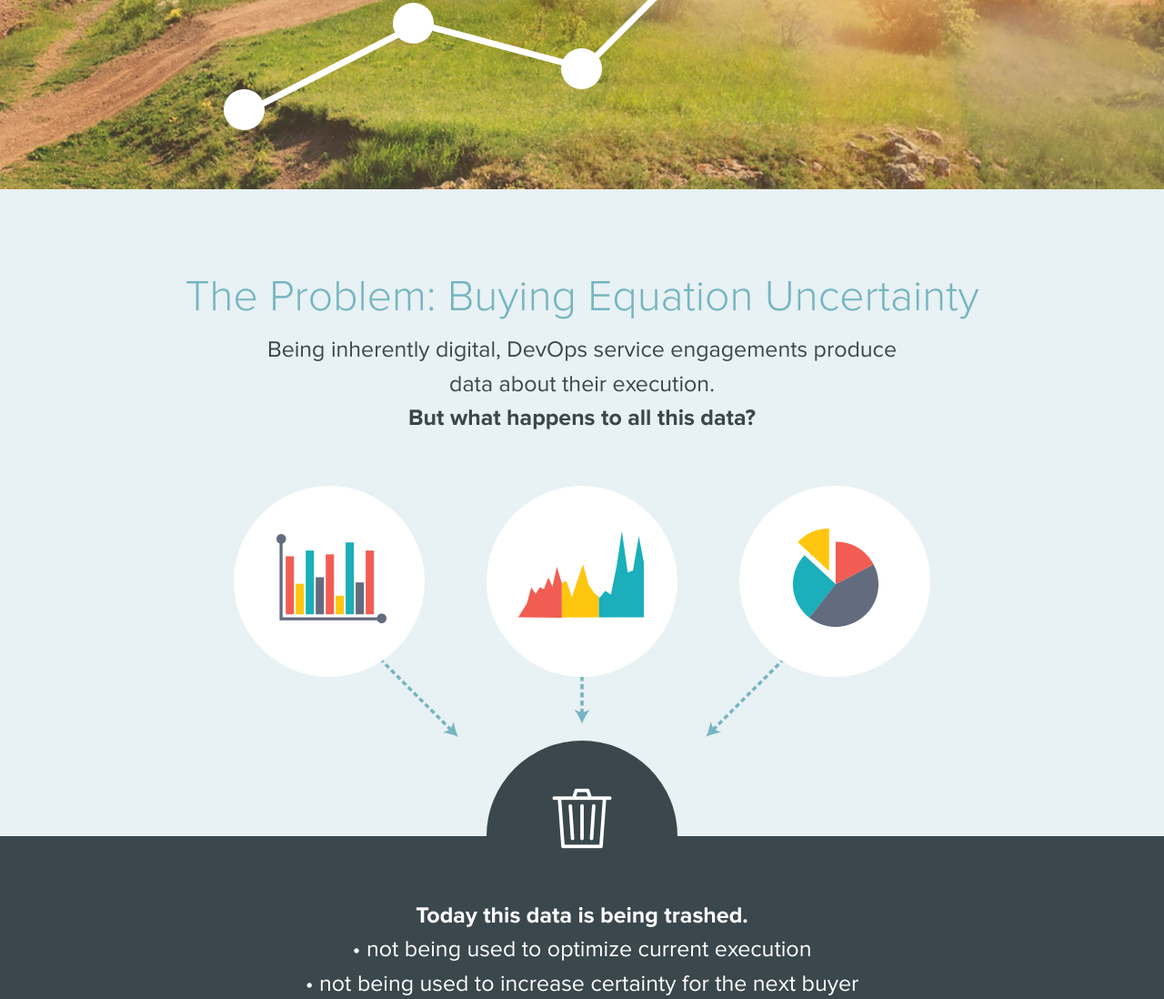
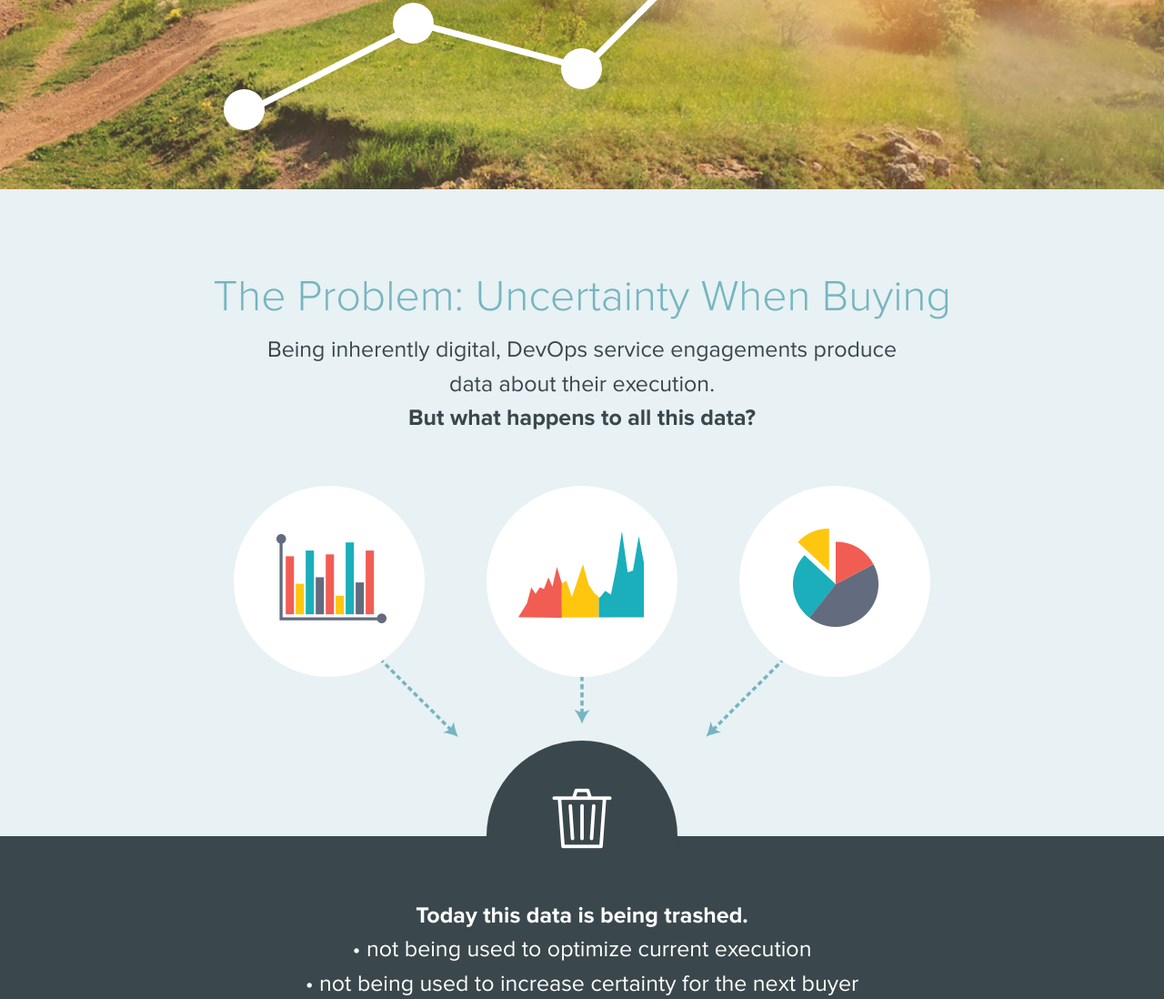
Before and after one commit to oblinger/AnalyticsFire.com, a website: page index.html in a window 1280 px wide. Shown: the part 637-1735 px from the top of the page at 91% size. Drawn offline with nearby package versions, Linux system fonts and the light colour scheme; a small style sheet from the web is missing.

Commit message:
Uncertainty When Buying
Uncertainty When Buying

```diff
--- a/index.html
+++ b/index.html
@@ -142,7 +142,7 @@
            <section id="problem">
            <a name="problem"></a>
            <div class="row">
-               <h1>The Problem: Buying Equation Uncertainty</h1>
+               <h1>The Problem: Uncertainty When Buying</h1>
                <h2>Being inherently digital, DevOps service engagements produce data about their execution.</h2>
                <h2><b>But what happens to all this data?</b></h2>
            </div>
```
